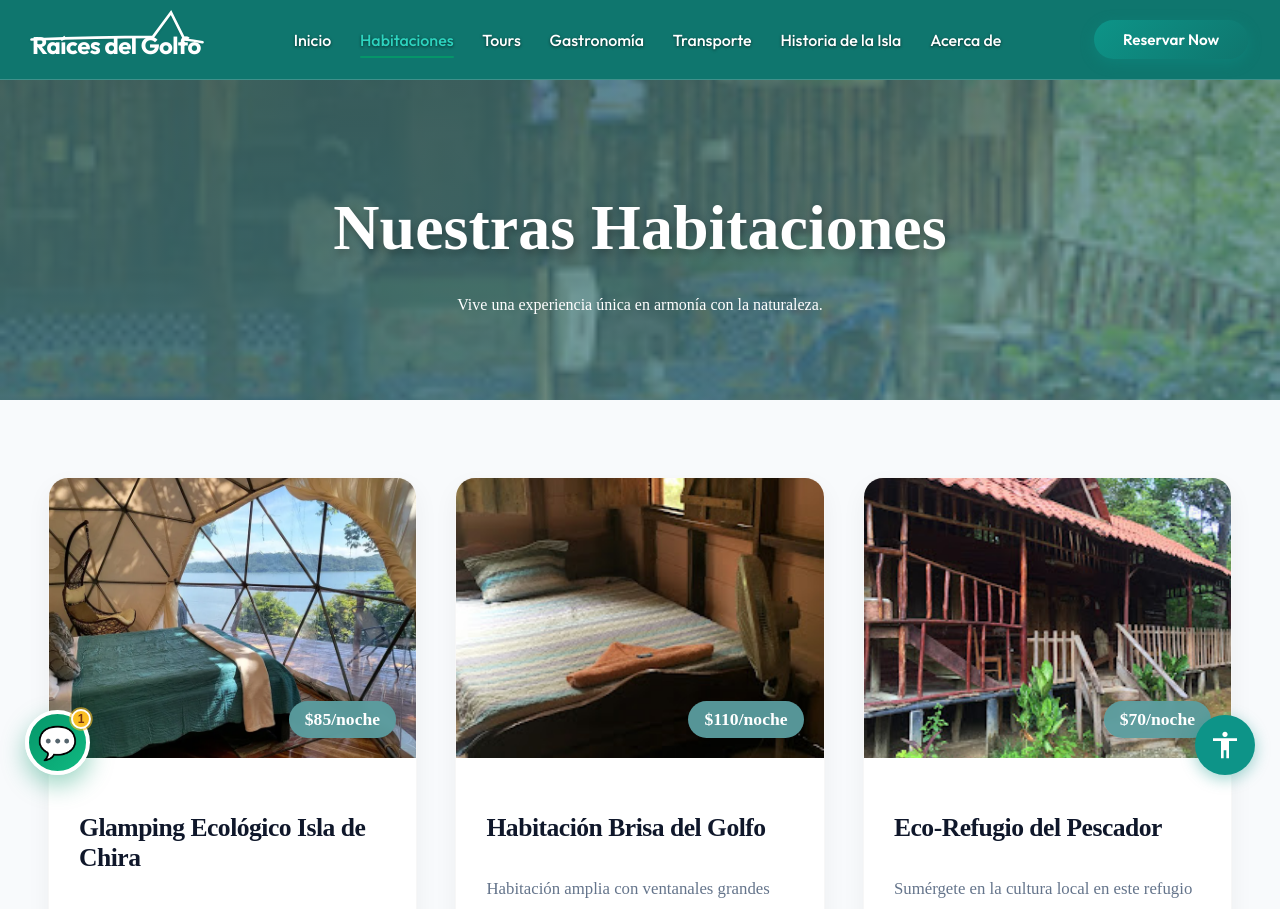
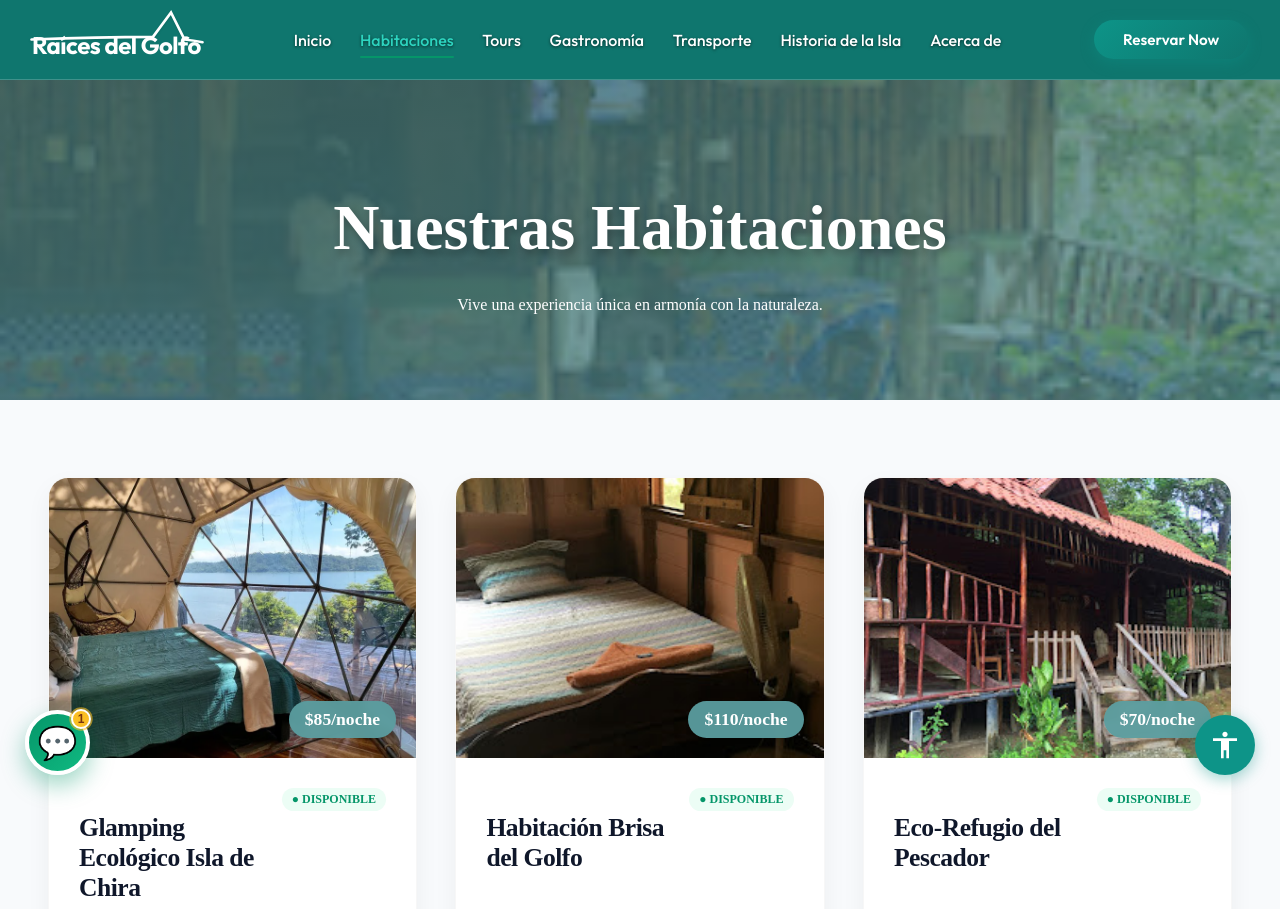
Before and after one commit to jorge-zuniga506/TRABAJO-FINAL, a React (Vite) app in the folder RAICES DEL GOLFO/: page /habitaciones in a window 1280 px wide. Shown: the top 909 px of the page. Built offline with nearby package versions, Linux system fonts and the light colour scheme; data requests are answered from the project's data file.

Commit message:
Modificacion en Habitaciones

```diff
--- a/RAICES DEL GOLFO/db.json
+++ b/RAICES DEL GOLFO/db.json
@@ -8,10 +8,10 @@
     },
     {
       "id": "a1d7",
-      "name": "Gato enojado",
-      "email": "gato@gmail.com",
+      "name": "admin",
+      "email": "admin@gmail.com",
       "password": "12345",
-      "role": "cliente",
+      "role": "admin  ",
       "photo": "https://i.pinimg.com/736x/96/53/f7/9653f749c03eb888c0dde626b925437b.jpg"
     },
     {
@@ -60,6 +60,7 @@
       "capacidad": 2,
       "tipo": "Glamping",
       "disponible": true,
+
       "imagen": "/src/components/HOSPEDAJE/IMGEN/Habi.1.webp"
     },
     {
--- a/RAICES DEL GOLFO/src/components/HOSPEDAJE/HABITACIONES/Habitaciones.css
+++ b/RAICES DEL GOLFO/src/components/HOSPEDAJE/HABITACIONES/Habitaciones.css
@@ -149,3 +149,37 @@
     top: 20px;
   }
 }
+
+.hab-header-info {
+  display: flex;
+  justify-content: space-between;
+  align-items: flex-start;
+  gap: 10px;
+  margin-bottom: 10px;
+}
+
+.availability-badge {
+  padding: 4px 10px;
+  border-radius: 20px;
+  font-size: 0.75rem;
+  font-weight: 700;
+  white-space: nowrap;
+  text-transform: uppercase;
+}
+
+.availability-badge.available {
+  background: #ecfdf5;
+  color: #059669;
+}
+
+.availability-badge.unavailable {
+  background: #fef2f2;
+  color: #dc2626;
+}
+
+.btn-reservar-hab:disabled {
+  background: #94a3b8;
+  cursor: not-allowed;
+  transform: none;
+  box-shadow: none;
+}
--- a/RAICES DEL GOLFO/src/components/HOSPEDAJE/HABITACIONES/Habitaciones.jsx
+++ b/RAICES DEL GOLFO/src/components/HOSPEDAJE/HABITACIONES/Habitaciones.jsx
@@ -67,7 +67,8 @@ const habitacionesEstaticas = [
     precio: 110,
     capacidad: 4,
     amenidades: ["Cama King", "Frente al Mar", "Hamacas Privadas", "Cocina de leña", "Ambiente de retiro"],
-    imagenes: ["https://a0.muscache.com/im/pictures/4ac2fa8a-7fe5-47e5-beb3-3df2823f2734.jpg"]
+    imagenes: ["https://a0.muscache.com/im/pictures/4ac2fa8a-7fe5-47e5-beb3-3df2823f2734.jpg"],
+    disponible: true
   }
 ];
 
@@ -94,9 +95,8 @@ function Habitaciones() {
     fetch(ENDPOINTS.HABITACIONES)
       .then(res => res.json())
       .then(data => {
-        // Solo mostrar las que estén disponibles
-        const disponibles = data.filter(h => h.disponible);
-        setHabitacionesAdmin(disponibles);
+        // Mostrar todas las habitaciones del admin
+        setHabitacionesAdmin(data);
       })
       .catch(() => {
         // Si no hay conexión al servidor, simplemente no se agregan extras
@@ -105,13 +105,25 @@ function Habitaciones() {
       .finally(() => setCargando(false));
   }, []);
 
-  // ── Combinar estáticas + las del admin (evitar duplicados por nombre) ──
+  // ── Combinar estáticas + las del admin (respetando la disponibilidad de la API) ──
+  const todasLasHabitaciones = habitacionesEstaticas.map(staticHab => {
+    // Buscar si esta habitación existe en los datos del admin para obtener su disponibilidad real
+    const adminData = habitacionesAdmin.find(
+      h => h.nombre.toLowerCase().trim() === staticHab.nombre.toLowerCase().trim()
+    );
+
+    return adminData
+      ? { ...staticHab, disponible: adminData.disponible }
+      : staticHab;
+  });
+
+  // Agregar habitaciones nuevas que solo están en el admin
   const nombresEstaticos = new Set(habitacionesEstaticas.map(h => h.nombre.toLowerCase().trim()));
   const habitacionesNuevas = habitacionesAdmin.filter(
     h => !nombresEstaticos.has(h.nombre.toLowerCase().trim())
   );
 
-  const todasLasHabitaciones = [...habitacionesEstaticas, ...habitacionesNuevas];
+  const listaCompleta = [...todasLasHabitaciones, ...habitacionesNuevas];
 
   // ── Manejar apertura del modal ──
   const handleReservar = (habitacion) => {
@@ -128,18 +140,23 @@ function Habitaciones() {
   return (
     <>
       <div className="habitaciones-grid">
-        {todasLasHabitaciones.map(hab => (
+        {listaCompleta.map(hab => (
           <div key={hab.id} className="habitacion-card">
             <div className="hab-image-container">
               <img
-                src={hab.imagenes ? hab.imagenes[0] : (hab.imagen || IMAGENES_DEFECTO[todasLasHabitaciones.indexOf(hab) % IMAGENES_DEFECTO.length])}
+                src={hab.imagenes ? hab.imagenes[0] : (hab.imagen || IMAGENES_DEFECTO[listaCompleta.indexOf(hab) % IMAGENES_DEFECTO.length])}
                 alt={hab.nombre}
                 onError={e => { e.target.src = IMAGENES_DEFECTO[0]; }}
               />
               <div className="hab-price">${hab.precio}/noche</div>
             </div>
             <div className="hab-info">
-              <h3>{hab.nombre}</h3>
+              <div className="hab-header-info">
+                <h3>{hab.nombre}</h3>
+                <span className={`availability-badge ${hab.disponible !== false ? 'available' : 'unavailable'}`}>
+                  {hab.disponible !== false ? '● Disponible' : '● No Disponible'}
+                </span>
+              </div>
               <p>{hab.descripcion || hab.description}</p>
 
               {/* Amenidades (solo si las tiene) */}
@@ -162,8 +179,9 @@ function Habitaciones() {
               <button
                 className="btn-reservar-hab"
                 onClick={() => handleReservar(hab)}
+                disabled={hab.disponible === false}
               >
-                Reservar Habitación
+                {hab.disponible !== false ? 'Reservar Habitación' : 'No Disponible'}
               </button>
             </div>
           </div>
--- a/RAICES DEL GOLFO/src/config/whatsapp.js
+++ b/RAICES DEL GOLFO/src/config/whatsapp.js
@@ -10,7 +10,7 @@ export const WHATSAPP_RESERVAS = '50687654321'; // ← CAMBIAR POR TU NÚMERO
 
 // Si tienes múltiples departamentos o números:
 export const WHATSAPP_TOURS = '50687654321';        // ← CAMBIAR POR TU NÚMERO
-export const WHATSAPP_HABITACIONES = '50687654321'; // ← CAMBIAR POR TU NÚMERO
+export const WHATSAPP_HABITACIONES = '50672922828'; // ← CAMBIAR POR TU NÚMERO
 export const WHATSAPP_GASTRONOMIA = '50687654321';  // ← CAMBIAR POR TU NÚMERO
 
 // Función auxiliar para construir URL de WhatsApp
```
